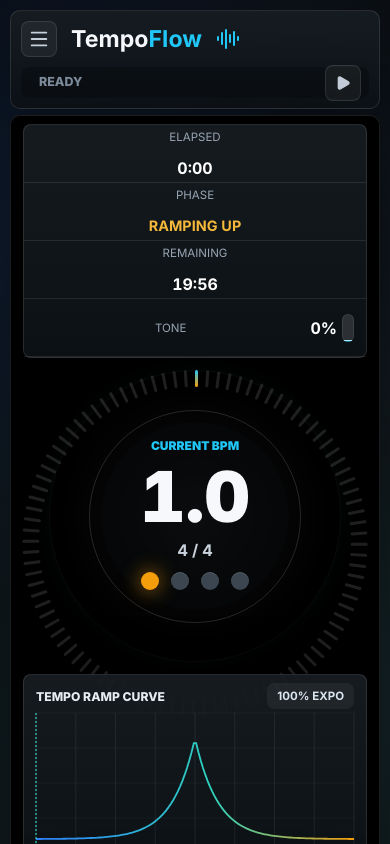
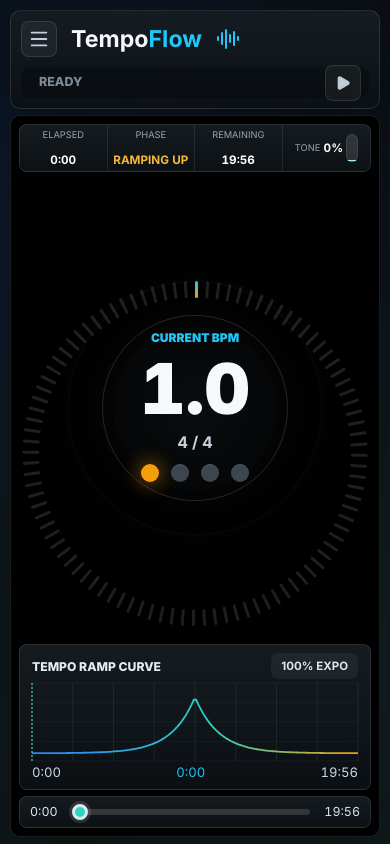
Before and after one commit to oreogano9/bpmapp, a React (Vite) app: page / in a window 390 px wide. Shown: the top 844 px of the page. Built offline with nearby package versions, Linux system fonts and the light colour scheme.

Commit message:
Smooth tone panel fill

```diff
--- a/src/main.jsx
+++ b/src/main.jsx
@@ -188,7 +188,7 @@
   osc.stop(now + (profile === 'soft' ? 0.1 : 0.045));
 }
 
-function useAudioEngine({ isRunning, startBpm, targetBpm, duration, mode, curveAmount, curveType, profile, pattern, pitchMode, volume, onBeat, onTone, onComplete }) {
+function useAudioEngine({ isRunning, startBpm, targetBpm, duration, mode, curveAmount, curveType, profile, pattern, pitchMode, volume, onBeat, onComplete }) {
   const engine = useRef({
     context: null,
     master: null,
@@ -203,13 +203,13 @@
     running: false
   });
 
-  const settings = useRef({ startBpm, targetBpm, duration, mode, curveAmount, curveType, profile, pattern, pitchMode, volume, onBeat, onTone, onComplete });
+  const settings = useRef({ startBpm, targetBpm, duration, mode, curveAmount, curveType, profile, pattern, pitchMode, volume, onBeat, onComplete });
   useEffect(() => {
-    settings.current = { startBpm, targetBpm, duration, mode, curveAmount, curveType, profile, pattern, pitchMode, volume, onBeat, onTone, onComplete };
+    settings.current = { startBpm, targetBpm, duration, mode, curveAmount, curveType, profile, pattern, pitchMode, volume, onBeat, onComplete };
     if (engine.current.master) {
       engine.current.master.gain.setTargetAtTime(volume, engine.current.context.currentTime, 0.015);
     }
-  }, [startBpm, targetBpm, duration, mode, curveAmount, curveType, profile, pattern, pitchMode, volume, onBeat, onTone, onComplete]);
+  }, [startBpm, targetBpm, duration, mode, curveAmount, curveType, profile, pattern, pitchMode, volume, onBeat, onComplete]);
 
   const ensureAudio = useCallback(async () => {
     if (!engine.current.context) {
@@ -245,7 +245,6 @@
     if (!e.context) return;
     if (!isContinuousProfile(s.profile)) {
       stopContinuousTone(e);
-      s.onTone?.(0);
       return;
     }
 
@@ -273,10 +272,8 @@
     e.lastContinuousAt = now;
 
     const multiplier = getContinuousPitchMultiplier(e.pitchPhase, s.pitchMode, s.pattern.beats.length);
-    const toneLevel = getToneLevelFromMultiplier(multiplier);
     e.continuous.osc.frequency.setTargetAtTime(520 * multiplier, now, 0.025);
     e.continuous.gain.gain.setTargetAtTime((s.profile === 'tone-sine' ? 0.34 : 0.24) * getPitchVolumeMultiplier(multiplier), now, 0.035);
-    s.onTone?.(toneLevel);
   }, [stopContinuousTone]);
 
   const seek = useCallback((elapsed) => {
@@ -509,6 +506,13 @@
   const [toneLevel, setToneLevel] = useState(0);
   const [beatIndex, setBeatIndex] = useState(0);
   const tapTimes = useRef([]);
+  const mainPanelRef = useRef(null);
+  const toneBarRef = useRef(null);
+  const visualPitchPhase = useRef(0);
+  const visualFrameAt = useRef(0);
+  const toneReadoutAt = useRef(0);
+  const elapsedReadoutAt = useRef(0);
+  const elapsedRef = useRef(0);
 
   const pattern = patterns.find((item) => item.id === patternId) ?? patterns[0];
   const currentBpm = getTempoAt(elapsed, mode, startBpm, targetBpm, duration, curveAmount, curveType);
@@ -518,18 +522,16 @@
 
   const onBeat = useCallback((index, accent, beatElapsed) => {
     setBeatIndex(index);
+    elapsedRef.current = beatElapsed;
     setElapsed(beatElapsed);
     setPulse(accent > 0.8 ? 1 : 0.68);
   }, []);
 
   const onComplete = useCallback(() => {
     setIsRunning(false);
+    elapsedRef.current = duration;
     setElapsed(duration);
   }, [duration]);
-
-  const onTone = useCallback((level) => {
-    setToneLevel(level);
-  }, []);
 
   const audio = useAudioEngine({
     isRunning,
@@ -544,31 +546,59 @@
     pitchMode,
     volume,
     onBeat,
-    onTone,
     onComplete
   });
 
   useEffect(() => {
     let frame;
-    const tick = () => {
-      if (isRunning) setElapsed(audio.getElapsed());
+    const tick = (now) => {
+      const dt = visualFrameAt.current ? Math.max(0, (now - visualFrameAt.current) / 1000) : 0;
+      visualFrameAt.current = now;
+      const nextElapsed = isRunning ? audio.getElapsed() : elapsedRef.current;
+      if (isRunning) {
+        elapsedRef.current = nextElapsed;
+        if (now - elapsedReadoutAt.current > 50) {
+          elapsedReadoutAt.current = now;
+          setElapsed(nextElapsed);
+        }
+      }
       setPulse((value) => value * 0.88);
+      let nextToneLevel = 0;
+      if (isRunning && isContinuousProfile(profileId)) {
+        const bpm = getTempoAt(nextElapsed, mode, startBpm, targetBpm, duration, curveAmount, curveType);
+        visualPitchPhase.current += dt * (bpm / 60);
+        const multiplier = getContinuousPitchMultiplier(visualPitchPhase.current, pitchMode, pattern.beats.length);
+        nextToneLevel = getToneLevelFromMultiplier(multiplier);
+      } else {
+        visualPitchPhase.current = 0;
+      }
+      const clampedTone = clamp(nextToneLevel, 0, 1);
+      const tonePercent = `${clampedTone * 100}%`;
+      mainPanelRef.current?.style.setProperty('--tone-scale', clampedTone.toFixed(4));
+      if (toneBarRef.current) toneBarRef.current.style.height = tonePercent;
+      if (now - toneReadoutAt.current > 80 || !isRunning) {
+        toneReadoutAt.current = now;
+        setToneLevel(nextToneLevel);
+      }
       frame = requestAnimationFrame(tick);
     };
     frame = requestAnimationFrame(tick);
     return () => cancelAnimationFrame(frame);
-  }, [audio, isRunning]);
+  }, [audio, curveAmount, curveType, duration, isRunning, mode, pattern.beats.length, pitchMode, profileId, startBpm, targetBpm]);
 
   const seekToProgress = (value) => {
     const nextElapsed = (Number(value) / 1000) * total;
     audio.seek(nextElapsed);
+    elapsedRef.current = nextElapsed;
     setElapsed(nextElapsed);
   };
 
   const reset = () => {
     setIsRunning(false);
     audio.reset();
+    elapsedRef.current = 0;
     setElapsed(0);
+    visualPitchPhase.current = 0;
     setBeatIndex(0);
   };
 
@@ -698,7 +728,7 @@
           <button className="resetButton" onClick={reset}>Reset Session</button>
         </aside>
 
-        <section className="mainPanel" style={{ '--tone-fill': `${clamp(toneLevel, 0, 1) * 100}%` }}>
+        <section className="mainPanel" ref={mainPanelRef}>
           <div className="statsStrip">
             <div><span>Elapsed</span><strong>{formatTime(elapsed)}</strong></div>
             <div><span>Phase</span><strong>{phase}</strong></div>
@@ -706,7 +736,7 @@
             <div className="toneStat">
               <span>Tone</span>
               <strong>{Math.round(toneLevel * 100)}%</strong>
-              <i aria-hidden="true"><b style={{ height: `${clamp(toneLevel, 0, 1) * 100}%` }} /></i>
+              <i aria-hidden="true"><b ref={toneBarRef} /></i>
             </div>
           </div>
 
--- a/src/styles.css
+++ b/src/styles.css
@@ -141,7 +141,7 @@
 }
 
 .mainPanel {
-  --tone-fill: 0%;
+  --tone-scale: 0;
   position: relative;
   min-height: calc(100vh - 56px);
   padding: 8px 12px;
@@ -156,10 +156,11 @@
 .mainPanel::before {
   content: "";
   position: absolute;
-  inset: auto 0 0;
-  height: var(--tone-fill);
+  inset: 0;
   background: #fff;
-  transition: height 70ms linear;
+  transform: scaleY(var(--tone-scale));
+  transform-origin: bottom;
+  will-change: transform;
   z-index: 0;
 }
 
@@ -513,7 +514,7 @@
   min-height: 2px;
   border-radius: inherit;
   background: linear-gradient(180deg, #fff, #20c7f7 62%, #111);
-  transition: height 35ms linear;
+  will-change: height;
 }
 
 .dialPanel {
@@ -728,7 +729,8 @@
   }
 
   .mainPanel {
-    min-height: auto;
+    min-height: calc(100dvh - 74px);
+    grid-template-rows: auto minmax(190px, 1fr) auto auto;
   }
 
   .controlPanel {
@@ -766,13 +768,27 @@
   }
 
   .statsStrip {
-    grid-template-columns: 1fr;
+    grid-template-columns: repeat(4, 1fr);
   }
 
   .statsStrip div {
-    min-height: 58px;
+    min-height: 46px;
+    gap: 3px;
+    border-right: 1px solid rgba(255, 255, 255, 0.09);
+    border-bottom: 0;
+  }
+
+  .statsStrip div:last-child {
     border-right: 0;
-    border-bottom: 1px solid rgba(255, 255, 255, 0.09);
+  }
+
+  .statsStrip span {
+    font-size: 0.58rem;
+  }
+
+  .statsStrip strong,
+  .statsStrip div:nth-child(2) strong {
+    font-size: clamp(0.62rem, 3vw, 0.88rem);
   }
 
   .profileGrid {
@@ -784,7 +800,7 @@
   }
 
   .dial {
-    width: min(82vw, 340px);
+    width: min(68vw, 290px);
   }
 
   .dialCore strong {
@@ -792,6 +808,23 @@
   }
 
   .curvePanel svg {
-    height: 140px;
+    height: 78px;
+  }
+
+  .mainPanel {
+    height: calc(100dvh - 122px);
+    min-height: 0;
+    padding: 8px;
+    grid-template-rows: auto minmax(0, 1fr) auto auto;
+  }
+
+  .dialPanel {
+    min-height: 0;
+  }
+
+  .scrubBar {
+    min-height: 32px;
+    padding: 0 10px;
+    font-size: 0.78rem;
   }
 }
```
